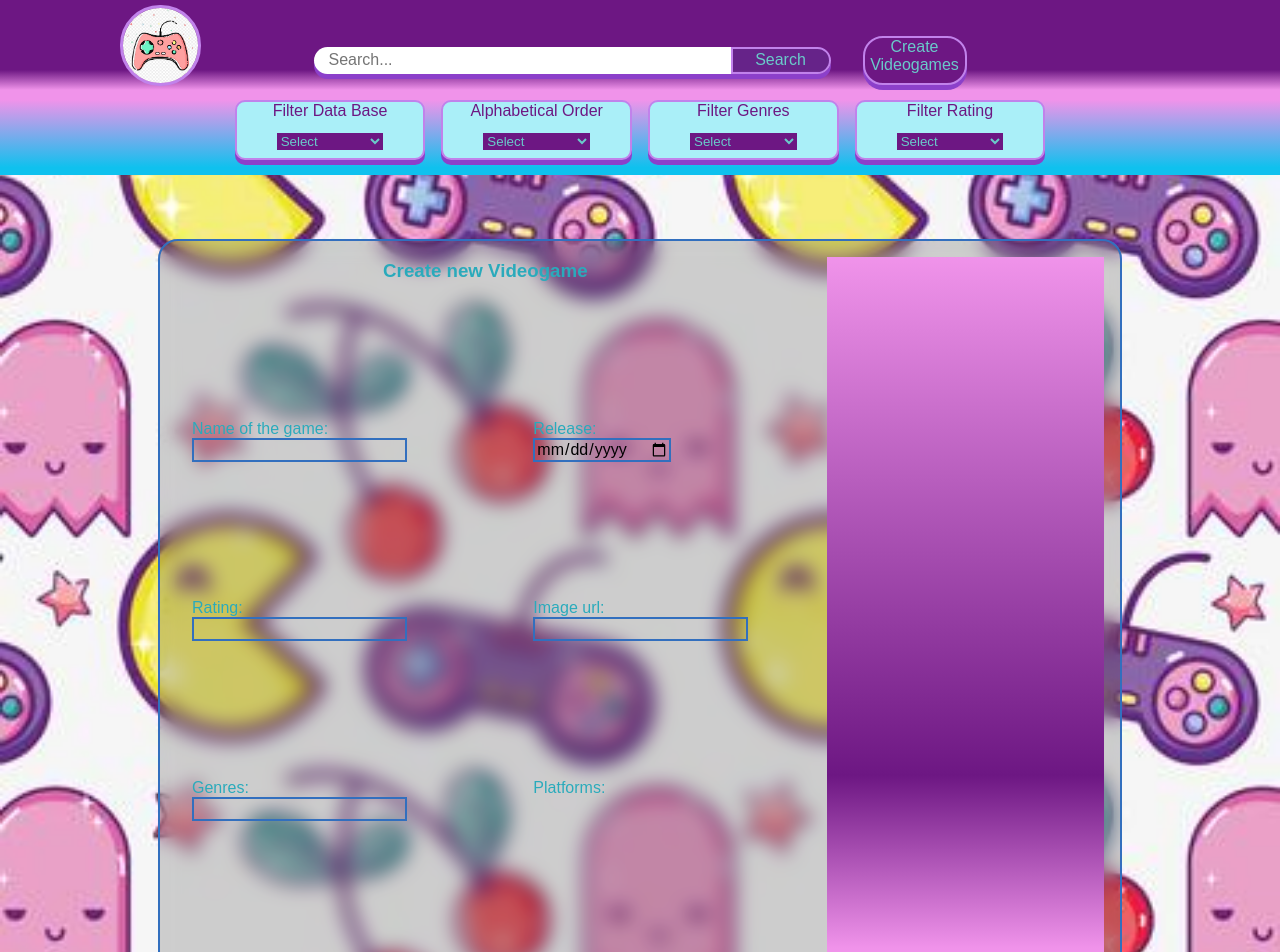
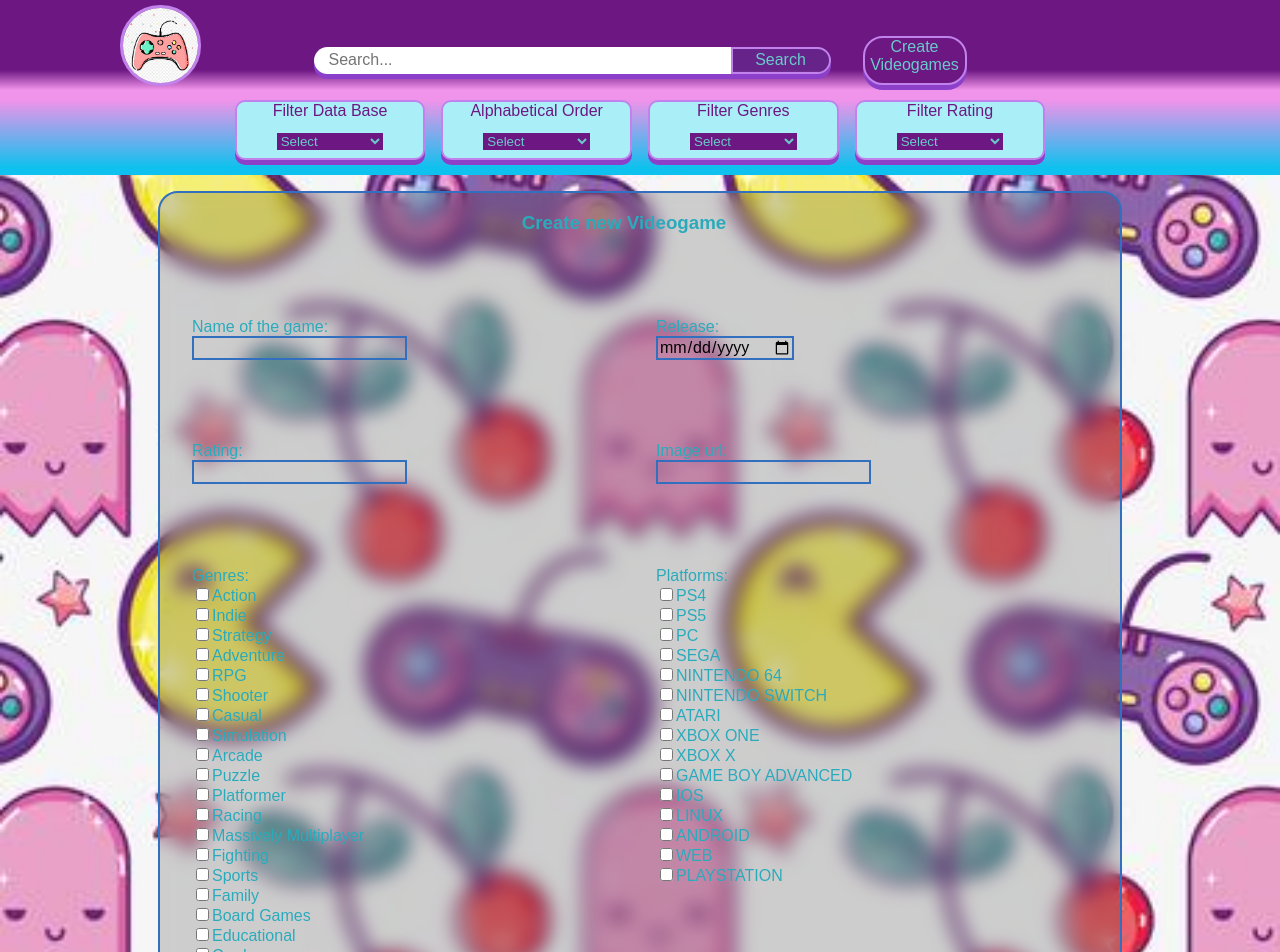
Before and after one commit to Yanina-31/VideoGames-PI, a React (Create React App) app in the folder client/: page /app/home/create in a window 1280 px wide. Shown: the top 952 px of the page. Built offline with nearby package versions, Linux system fonts and the light colour scheme.

Commit message:
Felicidad 98% del Frond listo!!!!

```diff
--- a/client/src/Redux/reducer.jsx
+++ b/client/src/Redux/reducer.jsx
@@ -55,7 +55,7 @@ const reducer = (state=initialStore, action) => {
           videoGames: action.payload.filter((e) => {
 
               for(let i = 0; i < e.genres.length; i++){
-                  if(e.genres[i] === action.name){
+                  if(e.genres[i].name === action.name){
                       return e
                   }
               }
--- a/client/src/components/Create/create.jsx
+++ b/client/src/components/Create/create.jsx
@@ -64,14 +64,36 @@ function Create({submitPost, genres, platforms}){
             ...state,
             platforms: state.platforms.includes(e.target.value) ? state.platforms.filter(el => el !== e.target.value) : state.platforms.concat(e.target.value)
         })
-        // console.log(state)
+        console.log(state)
     }
 
     const handleSubmit = async (e) => {
         e.preventDefault()
+        if(state.name == ''){
+            return alert("Falta el nombre")
+        }
+        if(state.released == ''){
+            return alert("Falta la fecha de lanzamiento de juego")
+        }
+        if(state.rating == 0 || state.rating == '' || state.rating < 1 || state.rating > 5){
+            return alert("El rating debe ser entre 1 y 5")
+        }
+        if(state.image == ''){
+            return alert("Falta la imagen")
+        }
+        if(state.description == '' || state.description.length < 15){
+            if(state.description == '') return alert("Falta la descripción")
+            if(state.description.length < 15) return alert("La descripcióin debe tener al menos 15 caracteres")
+        }
+        if(state.genres == ''){
+            return alert("Faltan los generos")
+        }
+        if(state.platforms == ''){
+            return alert("Faltan las plataformas")
+        }
         // const game = state
         await submitPost(state)
-        // console.log(state)
+        console.log(state)
     }
 
     return (
@@ -113,22 +135,47 @@ function Create({submitPost, genres, platforms}){
 
                     <div className={s.genres}>
                         <label>Genres: </label>
-                        {
-                        genres && genres.map(e => <div><input type="checkbox" name="genres" onChange={(evt)=>handleGenres(evt)} value={e.name} /><label>{e.name}</label></div>)
-                        }
-                        <input type="text" name="genres" className={s.input} onChange={(e)=>handleGenres(e)} />
+
+                        <div className={s.gen}><input value="Action" type="checkbox" name="genres" onChange={(evt)=>handleGenres(evt)}/><label>Action</label></div>
+                        <div className={s.gen}><input value="Indie" type="checkbox" name="genres" onChange={(evt)=>handleGenres(evt)}/><label>Indie</label></div>
+                        <div className={s.gen}><input value="Strategy" type="checkbox" name="genres" onChange={(evt)=>handleGenres(evt)}/><label>Strategy</label></div>
+                        <div className={s.gen}><input value="Adventure" type="checkbox" name="genres" onChange={(evt)=>handleGenres(evt)}/><label>Adventure</label></div>
+                        <div className={s.gen}><input value="RPG" type="checkbox" name="genres" onChange={(evt)=>handleGenres(evt)}/><label>RPG</label></div>
+                        <div className={s.gen}><input value="Shooter"type="checkbox" name="genres" onChange={(evt)=>handleGenres(evt)}/><label>Shooter</label></div>
+                        <div className={s.gen}><input value="Casual" type="checkbox" name="genres" onChange={(evt)=>handleGenres(evt)}/><label>Casual</label></div>
+                        <div className={s.gen}><input value="Simulation"type="checkbox" name="genres" onChange={(evt)=>handleGenres(evt)}/><label>Simulation</label></div>
+                        <div className={s.gen}><input value="Arcade" type="checkbox" name="genres" onChange={(evt)=>handleGenres(evt)}/><label>Arcade</label></div>
+                        <div className={s.gen}><input value="Puzzle" type="checkbox" name="genres" onChange={(evt)=>handleGenres(evt)}/><label>Puzzle</label></div>
+                        <div className={s.gen}><input value="Platformer" type="checkbox" name="genres" onChange={(evt)=>handleGenres(evt)}/><label>Platformer</label></div>
+                        <div className={s.gen}><input value="Racing" type="checkbox" name="genres" onChange={(evt)=>handleGenres(evt)}/><label>Racing</label></div>
+                        <div className={s.gen}><input value="Massively Multiplayer" type="checkbox" name="genres" onChange={(evt)=>handleGenres(evt)}/><label>Massively Multiplayer</label></div>
+                        <div className={s.gen}><input value="Fighting" type="checkbox" name="genres" onChange={(evt)=>handleGenres(evt)}/><label>Fighting</label></div>
+                        <div className={s.gen}><input value="Sports" type="checkbox" name="genres" onChange={(evt)=>handleGenres(evt)}/><label>Sports</label></div>
+                        <div className={s.gen}><input value="Family" type="checkbox" name="genres" onChange={(evt)=>handleGenres(evt)}/><label>Family</label></div>
+                        <div className={s.gen}><input value="Board Games" type="checkbox" name="genres" onChange={(evt)=>handleGenres(evt)}/><label>Board Games</label></div>
+                        <div className={s.gen}><input value="Educational" type="checkbox" name="genres" onChange={(evt)=>handleGenres(evt)}/><label>Educational</label></div>
+                        <div className={s.gen}><input value="Card" type="checkbox" name="genres" onChange={(evt)=>handleGenres(evt)}/><label>Card</label></div>
                     </div>
 
                     <div className={s.platforms}>
                         <label>Platforms: </label>
-                        {
-                            platforms && platforms.map(e => <div><input type="checkbox" name="platforms" onChange={(evt)=>handlePlatforms(evt)} value={e.name} /><label>{e.name}</label></div>)
-                        }
+                        <div className={s.pla}><input value="PS4" type="checkbox" name="platforms" onChange={(e)=>handlePlatforms(e)}/><label>PS4</label></div>
+                        <div className={s.pla}><input value="PS5" type="checkbox" name="platforms" onChange={(e)=>handlePlatforms(e)}/><label>PS5</label></div>
+                        <div className={s.pla}><input value="PC" type="checkbox" name="platforms" onChange={(e)=>handlePlatforms(e)}/><label>PC</label></div>
+                        <div className={s.pla}><input value="SEGA" type="checkbox" name="platforms" onChange={(e)=>handlePlatforms(e)}/><label>SEGA</label></div>
+                        <div className={s.pla}><input value="NINTENDO 64" type="checkbox" name="platforms" onChange={(e)=>handlePlatforms(e)}/><label>NINTENDO 64</label></div>
+                        <div className={s.pla}><input value="NINTENDO SWITCH" type="checkbox" name="platforms" onChange={(e)=>handlePlatforms(e)}/><label>NINTENDO SWITCH</label></div>
+                        <div className={s.pla}><input value="ATARI" type="checkbox" name="platforms" onChange={(e)=>handlePlatforms(e)}/><label>ATARI</label></div>
+                        <div className={s.pla}><input value="XBOX ONE" type="checkbox" name="platforms" onChange={(e)=>handlePlatforms(e)}/><label>XBOX ONE</label></div>
+                        <div className={s.pla}><input value="XBOX X" type="checkbox" name="platforms" onChange={(e)=>handlePlatforms(e)}/><label>XBOX X</label></div>
+                        <div className={s.pla}><input value="GAME BOY ADVANCED" type="checkbox" name="platforms" onChange={(e)=>handlePlatforms(e)}/><label>GAME BOY ADVANCED</label></div>
+                        <div className={s.pla}><input value="IOS" type="checkbox" name="platforms" onChange={(e)=>handlePlatforms(e)}/><label>IOS</label></div>
+                        <div className={s.pla}><input value="LINUX" type="checkbox" name="platforms" onChange={(e)=>handlePlatforms(e)}/><label>LINUX</label></div>
+                        <div className={s.pla}><input value="ANDROID" type="checkbox" name="platforms" onChange={(e)=>handlePlatforms(e)}/><label>ANDROID</label></div>
+                        <div className={s.pla}><input value="WEB" type="checkbox" name="platforms" onChange={(e)=>handlePlatforms(e)}/><label>WEB</label></div>
+                        <div className={s.pla}><input value="PLAYSTATION" type="checkbox" name="platforms" onChange={(e)=>handlePlatforms(e)}/><label>PLAYSTATION</label></div>
 
-                        {/* <input type="text" name="platforms" className={s.input} onChange={(e)=>handleChange(e)} /> */}
                     </div>
-
-
 
                     <div className={s.info}></div>
 
--- a/client/src/components/Create/create.module.css
+++ b/client/src/components/Create/create.module.css
@@ -44,11 +44,11 @@
 
 .container{
     display: grid;
-    grid-template-columns: 1fr 1fr 1fr;
+    grid-template-columns: 1fr 1fr;
     grid-template-rows: 1fr 1fr 1fr 1fr 1fr;
     border: 2px solid rgb(50, 111, 190);
     border-radius:20px;
-    margin: 4em 0em 0em 0em;
+    margin: 1em 0em 0em 0em;
     width: 60em;
     height: 56em;
     color: rgb(42, 170, 187);
@@ -127,7 +127,12 @@
     margin-left: 2em;
     grid-column: 2/3;
     grid-row: 4/5;
+
 }
+
+/* .pla{
+
+} */
 
 .descripcion{
     display: flex;
@@ -135,8 +140,9 @@
     align-items: flex-start;
     margin-left: 2em;
     margin-bottom: 2em;
-    grid-column: 1/3;
-    grid-row: 5/6;
+    grid-column: 2/3;
+    grid-row: 2/4;
+
 }
 
 .descripcion textarea{
--- a/client/src/components/Order/order.jsx
+++ b/client/src/components/Order/order.jsx
@@ -35,15 +35,15 @@ function Order({ordenAlfabetico, buscarPorGenero, buscarPorRating, gamesDatabase
                     <option value="api">Api</option>
                 </select> */}
                 <select className={s.select} ref={BaseRef} onChange={OrderDataBase}>
-                <option selected>Select</option>
+                <option disabled selected>Select</option>
                 <option>Yes</option>
-                {/* <option>No</option> */}
+                <option>All</option>
                 </select>
             </div>
             <div className={s.containers}>
                 <label>Alphabetical Order</label>
                 <select className={s.select} ref={miRef} onChange={cambiarEstado}>
-                    <option selected>Select</option>
+                    <option disabled selected>Select</option>
                     <option value="A - Z">A - Z</option>
                     <option value="Z - A">Z - A</option>
                 </select>
@@ -51,7 +51,7 @@ function Order({ordenAlfabetico, buscarPorGenero, buscarPorRating, gamesDatabase
             <div className={s.containers}>
                 <label>Filter Genres</label>
                 <select className={s.select} ref={GenRef} onChange={OrderGenres}>
-                <option selected>Select</option>
+                <option disabled selected>Select</option>
                     <option value="Action">Action</option>
                     <option value="Indie">Indie</option>
                     <option value="Strategy">Strategy</option>
@@ -76,7 +76,7 @@ function Order({ordenAlfabetico, buscarPorGenero, buscarPorRating, gamesDatabase
             <div className={s.containers}>
                 <label>Filter Rating</label>
                 <select className={s.select} ref={RatRef} onChange={OrderRating}>
-                    <option selected >Select</option>
+                    <option disabled selected >Select</option>
                     <option value="Asc">Lower Score</option>
                     <option value="Desc">Higher Score</option>
                 </select>
--- a/client/src/components/Paginado/paginado.jsx
+++ b/client/src/components/Paginado/paginado.jsx
@@ -1,7 +1,7 @@
 import React from "react";
 import s from './paginado.module.css';
 
-export default function Paginado({pages, totalPages, totalVideogames}){
+export default function Paginado({pages, totalPages, totalVideogames, currentPage}){
 
     let arrPages = [];
 
--- a/client/src/components/card/card.module.css
+++ b/client/src/components/card/card.module.css
@@ -118,3 +118,6 @@
     font-size: 14px;
     padding: 0px 2px;
 } */
+.genres{
+    margin: 0em 0.4em;
+}
```
Also changed, not shown: client/src/components/card/card.jsx (+10 -11 lines).
